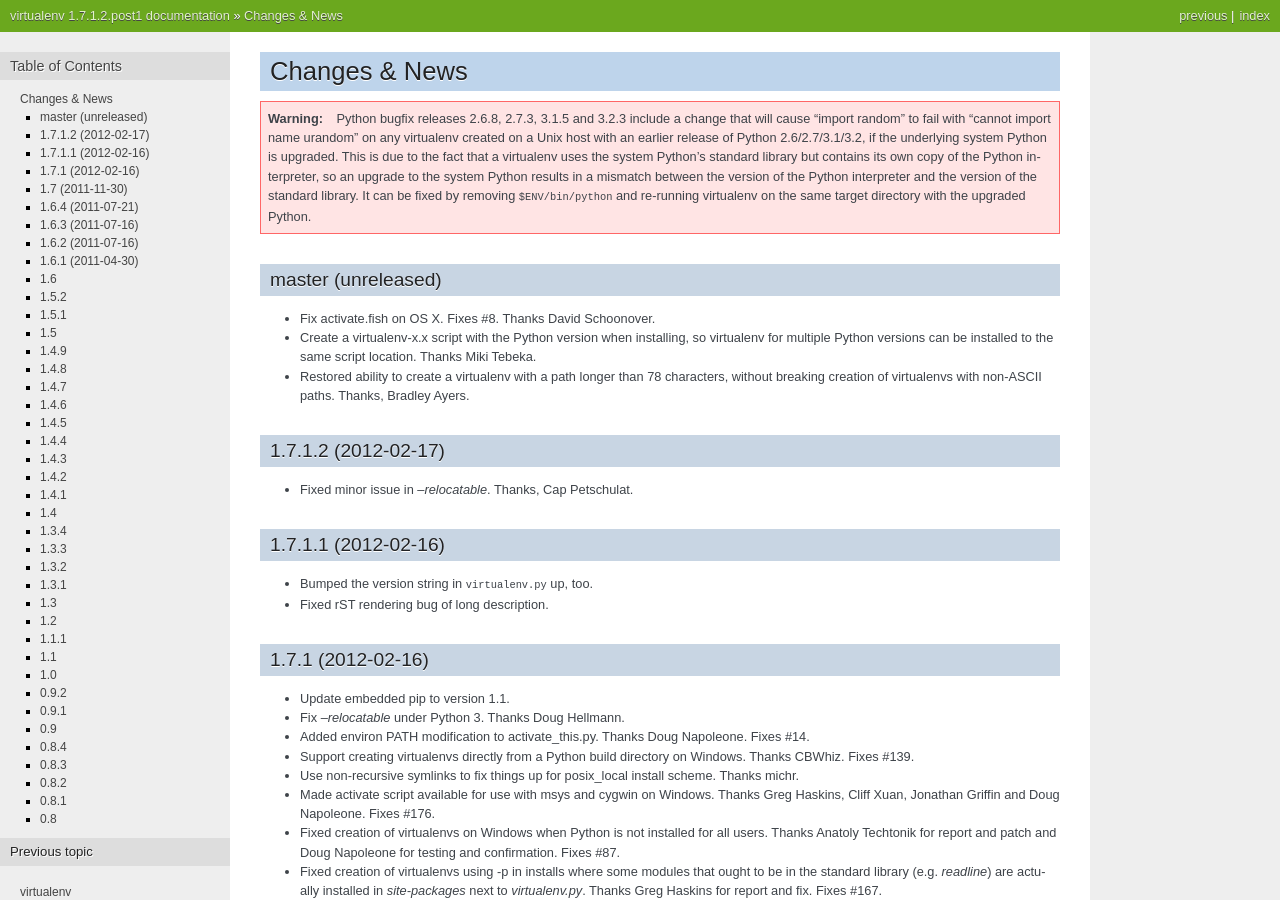
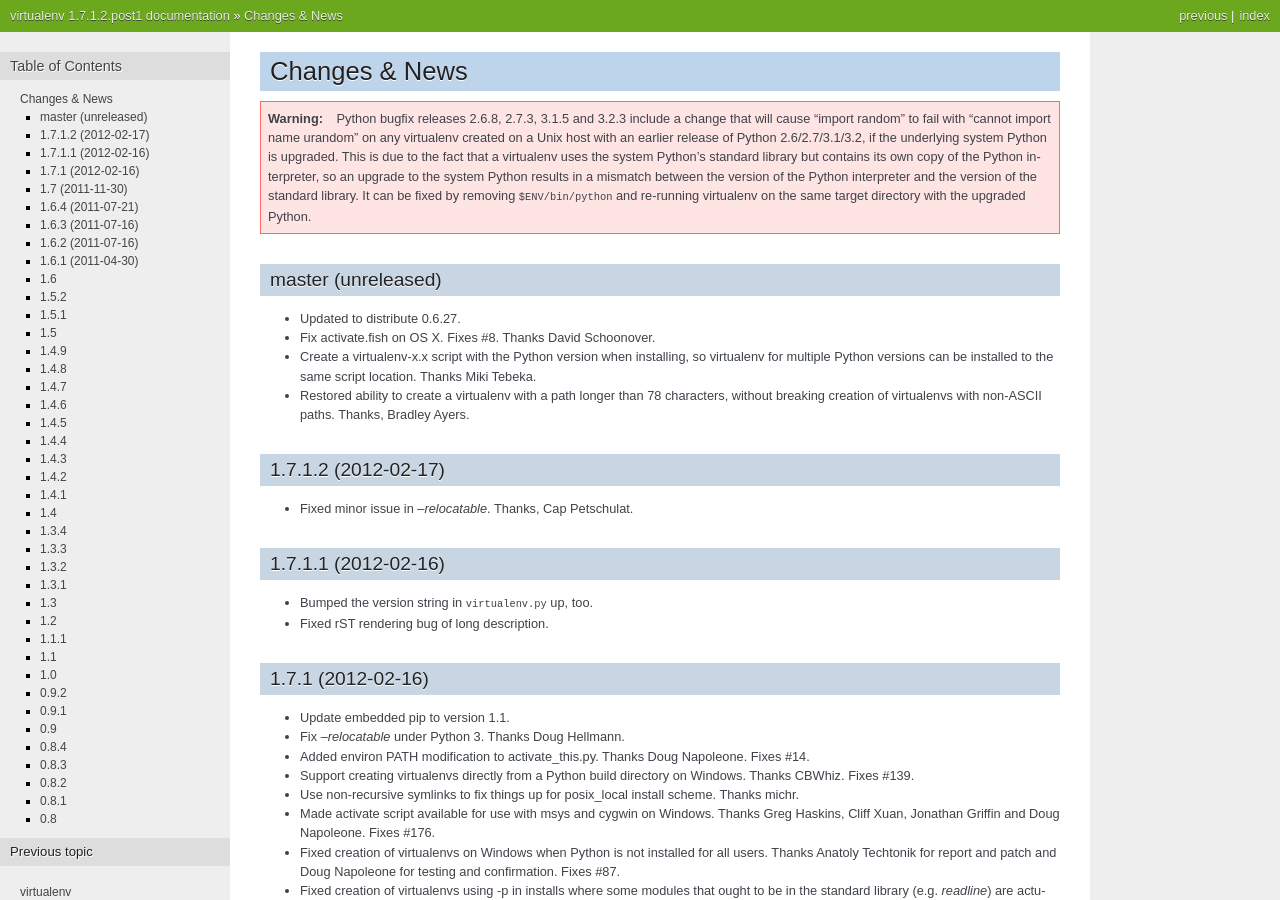
Before and after one commit to pypa/virtualenv, a Sphinx documentation site: the page built from docs/news.txt, in a window 1280 px wide and 900 px high. Built offline with Sphinx 7.4.7, drawn with Linux system fonts in a browser that asks for light colours.

Commit message:
Update changelog.

```diff
--- a/docs/news.txt
+++ b/docs/news.txt
@@ -17,6 +17,8 @@
 
 master (unreleased)
 ~~~~~~~~~~~~~~~~~~~
+
+* Updated to distribute 0.6.27.
 
 * Fix activate.fish on OS X. Fixes #8. Thanks David Schoonover.
 
```
